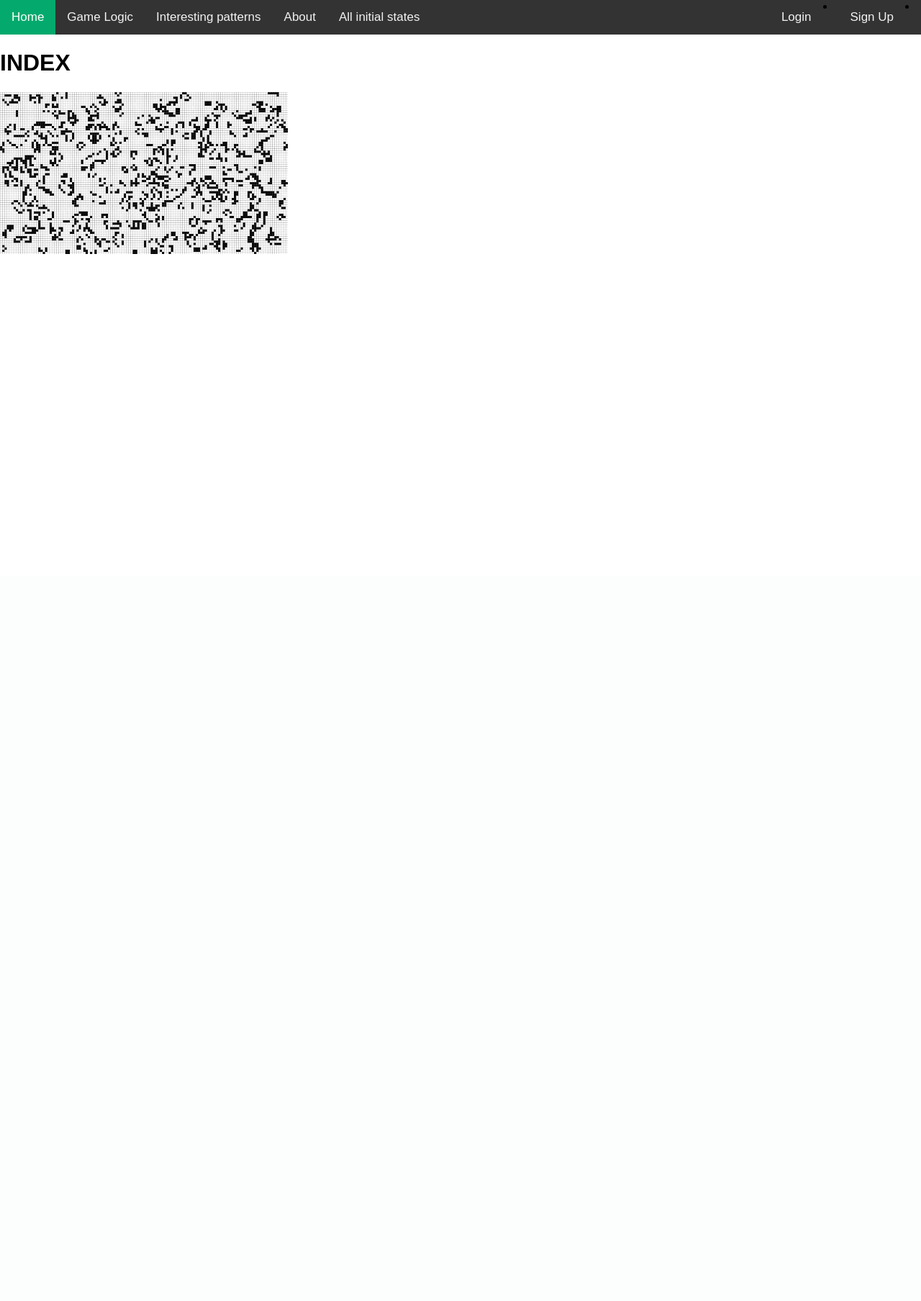
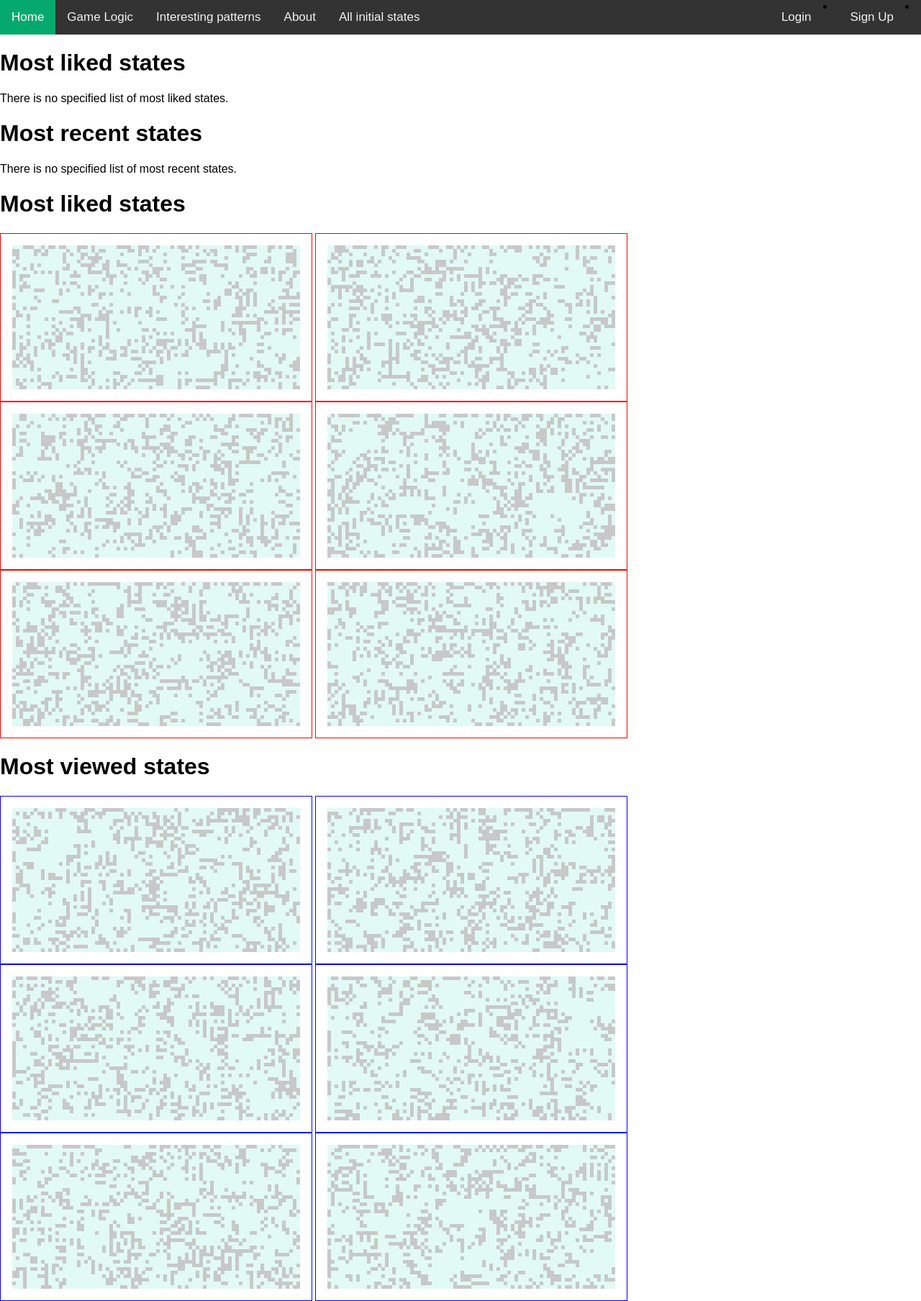
Before and after one commit to GitDavids/WAD2-Game-of-Life-Group-Project, a Django app: page / in a window 1280 px wide. Shown: the whole page at 72% size. Before the commit the page ends 353 px from the top, so only its background shows below. Run offline with Django 3.2, Linux system fonts and the light colour scheme; parts of the project's set-up code (start-up, migrations or seed data) failed here and were passed over.

Commit message:
Added some canvases in index template to have something to play around with

```diff
--- a/game_of_life_project/game_of_life/views.py
+++ b/game_of_life_project/game_of_life/views.py
@@ -13,6 +13,8 @@ from datetime import datetime
 # Main page
 def index(request):
     context_dict = {}
+    context_dict["liked_states"] = []
+    context_dict["recent_states"] = []
 
     return render(request, 'game_of_life/index.html', context=context_dict) # TODO
 
--- a/game_of_life_project/populate_game.py
+++ b/game_of_life_project/populate_game.py
@@ -1,4 +1,4 @@
-import os
+import os, json
 
 os.environ.setdefault('DJANGO_SETTINGS_MODULE',
                       'game_of_life_project.settings')
@@ -8,7 +8,7 @@ django.setup()
 from game_of_life.models import *
 
 def populate():
-    pass
+    users = None
 
 # Start execution here!
 if __name__ == '__main__':
--- /dev/null
+++ b/game_of_life_project/static/js/index.js
@@ -0,0 +1,98 @@
+function update(grid, ctx) {
+    next_grid = next_generation(grid);
+    render(next_grid, ctx);
+    setTimeout(update,1);
+}
+function next_generation(grid) {
+    const next_gen = grid.map(arr => [...arr]);
+
+    for (let col = 0; col < grid.length; col++) {
+        for (let row = 0; row < grid[col].length; row++){
+            const cell = grid[col][row]
+            let neighbor_count = 0
+            // loop over neighbors
+            for (let i =- 1; i < 2; i++) {
+                for (let j =- 1; j < 2; j++) {
+                    if (i === 0 && j === 0) {
+                        continue;
+                    }
+                    const x_cell = col + i;
+                    const y_cell = row + j;
+
+                    if (x_cell >= 0 && y_cell >= 0 && x_cell < col_count && y_cell < row_count) {
+                        const current_neighbour = grid[col + i][row + j];
+                        neighbor_count += current_neighbour;
+                    }
+                }
+            }
+            // rules determine next generation (next_gen)
+            if (cell === 1 && neighbor_count < 2) {
+                next_gen[col][row] = 0;
+            } else if (cell === 1 && neighbor_count > 3) {
+                next_gen[col][row] = 0;
+            } else if (cell === 0 && neighbor_count  == 3) {
+                next_gen[col][row] = 1;
+            }
+        }
+    }
+    return next_gen;
+}
+function render(grid, ctx) {
+    for (let col = 0; col < grid.length; col++) {
+        for (let row = 0; row < grid[col].length; row++){
+            const cell = grid[col][row]
+            ctx.beginPath();
+            ctx.rect(col * grid_spacing, row * grid_spacing, grid_spacing, grid_spacing);
+            ctx.fillStyle = cell ? 'rgb(200, 200, 200)' : 'rgb(225, 250, 245)';
+            ctx.fill();
+            // ctx.strokeStyle = 'rgb(200, 200, 200)'
+            // ctx.stroke();
+        }
+    }
+}
+
+var canvases = document.getElementsByClassName('liked_state');
+var grid_spacing = 5
+
+for (let i = 0;i < canvases.length; i++) {
+    console.log(canvases[i])
+    const canvas = canvases[i]
+    const ctx = canvas.getContext("2d");
+
+    canvas.width = 400;
+    canvas.height = 200;
+
+    var row_count = Math.floor(canvas.height / grid_spacing) + 1
+    var col_count = Math.floor(canvas.width / grid_spacing) + 1
+
+    // 2d array
+    let grid = Array(col_count).fill(null)
+        .map(() => new Array(row_count).fill(null)
+            .map(() => Math.floor(Math.random() * 2)));
+
+    update(grid, ctx)
+
+}
+
+var canvases = document.getElementsByClassName('recent_state');
+var grid_spacing = 5
+
+for (let i = 0;i < canvases.length; i++) {
+    console.log(canvases[i])
+    const canvas = canvases[i]
+    const ctx = canvas.getContext("2d");
+
+    canvas.width = 400;
+    canvas.height = 200;
+
+    var row_count = Math.floor(canvas.height / grid_spacing) + 1
+    var col_count = Math.floor(canvas.width / grid_spacing) + 1
+
+    // 2d array
+    let grid = Array(col_count).fill(null)
+        .map(() => new Array(row_count).fill(null)
+            .map(() => Math.floor(Math.random() * 2)));
+
+    update(grid, ctx)
+
+}
--- a/game_of_life_project/templates/game_of_life/about.html
+++ b/game_of_life_project/templates/game_of_life/about.html
@@ -7,9 +7,7 @@
 
 {% block body_block %}
     <h1>ABOUT</h1>
-    <div>
-        <img src="{% static 'images/game.jpg' %}" alt="Picture" width="400"/>
-    </div>
+    <p>MT</p>
 
     <script>document.getElementById("about").className = "active";</script>
 {% endblock %}
--- a/game_of_life_project/templates/game_of_life/base.html
+++ b/game_of_life_project/templates/game_of_life/base.html
@@ -6,16 +6,15 @@
     <head lang="en">
         <meta charset="UTF-8" />
         <style>
+          /* Nav bar */
           body {
             margin: 0;
             font-family: Arial, Helvetica, sans-serif;
           }
-
           .topnav {
             overflow: hidden;
             background-color: #333;
           }
-
           .topnav a {
             float: left;
             color: #f2f2f2;
@@ -24,15 +23,32 @@
             text-decoration: none;
             font-size: 17px;
           }
-
           .topnav a:hover {
             background-color: #ddd;
             color: black;
           }
-
           .topnav a.active {
             background-color: #04AA6D;
             color: white;
+          }
+          /* State canvases */
+          .most_liked_states, .most_recent_states {
+            border: 10px solid black;
+            margin: 1rem;
+            padding: 2rem 2rem;
+            text-align: center;
+          }
+          .liked_state {
+            display: inline-block;
+            border: 1px solid rgb(255, 0, 0);
+            padding: 1rem 1rem;
+            vertical-align: middle;
+          }
+          .recent_state {
+            display: inline-block;
+            border: 1px solid rgb(0, 0, 255);
+            padding: 1rem 1rem;
+            vertical-align: middle;
           }
         </style>
     </head>
@@ -45,7 +61,7 @@
             <a id="all_initial_states" href="{% url 'game_of_life:all_initial_states' %}">All initial states</a>
 
             {% if user.is_authenticated %}
-              <!-- <li style="float:right"><a id="user_account" href="{% url 'game_of_life:user_account' % }">Logout</a></li> -->
+              <!-- <li style="float:right"><a id="user_account" href="{% url 'game_of_life:user_account' % }">Profile</a></li> -->
               <li style="float:right"><a id="logout" href="{% url 'game_of_life:logout' %}">Logout</a></li>
             {% else %}
               <li style="float:right"><a id="register" href="{% url 'game_of_life:register' %}">Sign Up</a></li>
--- a/game_of_life_project/templates/game_of_life/index.html
+++ b/game_of_life_project/templates/game_of_life/index.html
@@ -6,10 +6,48 @@
 {% endblock %}
 
 {% block body_block %}
-    <h1>INDEX</h1>
-    <div>
-        <img src="{% static 'images/game.jpg' %}" alt="Picture" width="400"/>
+    <H1>Most liked states</H1>
+    <div id="most_liked_states">
+        {% if most_liked_states %}
+            {% for state in most_liked_states %}
+                <canvas id="{{state.name}}" class="recent_state"></canvas>
+            {% endfor %}
+        {% else %}
+            There is no specified list of most liked states.
+        {% endif %}
+    </div>
+    <H1>Most recent states</H1>
+    <div id="most_recent_states">
+        {% if most_recent_states %}
+            {% for state in most_recent_states %}°
+                {{state.name}}
+                <canvas id="{{state.name}}" class="recent_state"></canvas>
+            {% endfor %}
+        {% else %}
+            There is no specified list of most recent states.
+        {% endif %}
     </div>
 
+    <div>
+        <H1>Most liked states</H1>
+        <div id="most_liked_states">
+            <canvas class="liked_state"></canvas>
+            <canvas class="liked_state"></canvas>
+            <canvas class="liked_state"></canvas>
+            <canvas class="liked_state"></canvas>
+            <canvas class="liked_state"></canvas>
+            <canvas class="liked_state"></canvas>
+        </div>
+        <H1>Most viewed states</H1>
+        <div id="most_recent_states">
+            <canvas class="recent_state"></canvas>
+            <canvas class="recent_state"></canvas>
+            <canvas class="recent_state"></canvas>
+            <canvas class="recent_state"></canvas>
+            <canvas class="recent_state"></canvas>
+            <canvas class="recent_state"></canvas>
+        </div>
+    </div>
+    <script src="{% static 'js/index.js' %}"></script>
     <script>document.getElementById("index").className = "active";</script>
 {% endblock %}
```
Also changed, not shown: game_of_life_project/game_of_life/models.py (+16 -9 lines), game_of_life_project/static/js/active_bool.js (deleted, +0 -7 lines), 1 other file. Lines whose indentation alone changed are shown as unchanged.
